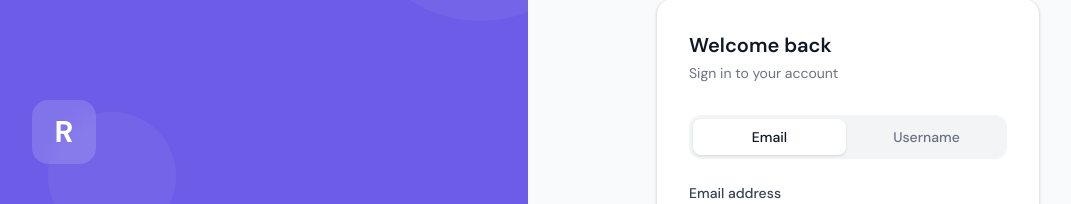
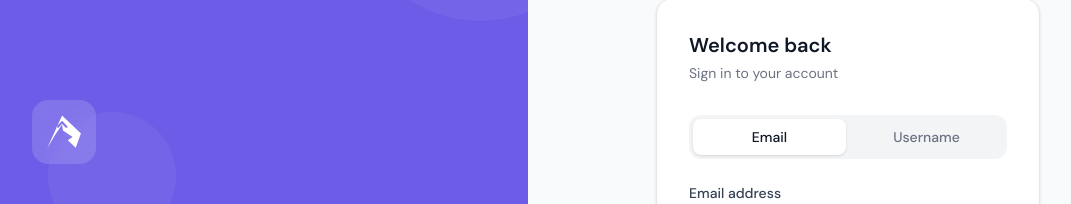
Before and after one commit to vectordotsats/Registrar, a Next.js app: page /login in a window 1280 px wide. Shown: the part 155-359 px from the top of the page, without its empty margins (112-1183 px from the left). Built offline with nearby package versions, Linux system fonts and the light colour scheme; no server answers.

Commit message:
changing logo

```diff
--- a/src/app/login/page.tsx
+++ b/src/app/login/page.tsx
@@ -4,6 +4,7 @@ import { useState } from "react";
 import { createClient } from "@/lib/supabase-browser";
 import { useRouter } from "next/navigation";
 import { Eye, EyeOff, Loader2 } from "lucide-react";
+import LogoMark from "@/components/LogoMark";
 
 export default function LoginPage() {
   const [email, setEmail] = useState("");
@@ -65,7 +66,7 @@ export default function LoginPage() {
 
         <div className="relative z-10 max-w-md px-12">
           <div className="w-16 h-16 bg-white/15 backdrop-blur-sm rounded-2xl flex items-center justify-center mb-8">
-            <span className="text-white text-3xl font-bold">R</span>
+            <LogoMark className="w-9 h-9 text-white" />
           </div>
           <h2 className="text-4xl font-bold text-white mb-4 leading-tight">
             Every unit,
@@ -84,7 +85,7 @@ export default function LoginPage() {
         {/* Mobile logo (hidden on desktop) */}
         <div className="lg:hidden mb-8 text-center">
           <div className="w-14 h-14 bg-[var(--color-primary)] rounded-2xl flex items-center justify-center mx-auto mb-4 shadow-sm">
-            <span className="text-white text-2xl font-bold">R</span>
+            <LogoMark className="w-8 h-8 text-white" />
           </div>
           <h1 className="text-2xl font-bold text-gray-900">Registrar</h1>
           <p className="text-sm text-gray-500 mt-1">
--- a/src/app/register/page.tsx
+++ b/src/app/register/page.tsx
@@ -12,6 +12,7 @@ import {
   ArrowLeft,
   Mail,
 } from "lucide-react";
+import LogoMark from "@/components/LogoMark";
 
 type Step = "choose" | "register" | "otp";
 
@@ -151,7 +152,7 @@ export default function RegisterPage() {
         <div className="absolute top-1/3 left-1/4 w-32 h-32 rounded-full bg-white/5" />
         <div className="relative z-10 max-w-md px-12">
           <div className="w-16 h-16 bg-white/15 backdrop-blur-sm rounded-2xl flex items-center justify-center mb-8">
-            <span className="text-white text-3xl font-bold">R</span>
+            <LogoMark className="w-9 h-9 text-white" />
           </div>
           <h2 className="text-4xl font-bold text-white mb-4 leading-tight">
             Take control
@@ -168,7 +169,7 @@ export default function RegisterPage() {
       <div className="w-full lg:w-1/2 flex flex-col items-center justify-center bg-gray-50 px-6">
         <div className="lg:hidden mb-8 text-center">
           <div className="w-14 h-14 bg-[var(--color-primary)] rounded-2xl flex items-center justify-center mx-auto mb-4 shadow-sm">
-            <span className="text-white text-2xl font-bold">R</span>
+            <LogoMark className="w-8 h-8 text-white" />
           </div>
           <h1 className="text-2xl font-bold text-gray-900">Registrar</h1>
           <p className="text-sm text-gray-500 mt-1">
--- /dev/null
+++ b/src/components/LogoMark.tsx
@@ -0,0 +1,17 @@
+// The Registrar brand mark. Uses currentColor, so set a text color
+// (e.g. text-white) and a size (e.g. w-9 h-9) via className.
+export default function LogoMark({ className = "" }: { className?: string }) {
+  return (
+    <svg
+      viewBox="160 175 660 645"
+      fill="currentColor"
+      aria-hidden="true"
+      className={className}
+    >
+      <path
+        fillRule="evenodd"
+        d="M 455 195 L 800 525 L 705 788 L 560 648 L 648 590 L 470 468 L 455 360 L 320 560 L 180 800 Z M 455 290 L 566 412 L 520 420 L 455 348 L 390 420 L 344 412 Z"
+      />
+    </svg>
+  );
+}
--- a/src/components/layout/AuthProvider.tsx
+++ b/src/components/layout/AuthProvider.tsx
@@ -2,6 +2,7 @@
 
 import { createContext, useContext, useEffect, useState } from "react";
 import { createClient } from "@/lib/supabase-browser";
+import LogoMark from "@/components/LogoMark";
 import type { UserRole } from "@/types";
 
 interface AuthContextType {
@@ -103,7 +104,7 @@ export default function AuthProvider({
     return (
       <div className="min-h-screen bg-gray-50 flex items-center justify-center">
         <div className="w-9 h-9 bg-[var(--color-primary)] rounded-xl flex items-center justify-center animate-pulse">
-          <span className="text-white text-base font-bold">R</span>
+          <LogoMark className="w-5 h-5 text-white" />
         </div>
       </div>
     );
--- a/src/components/layout/Sidebar.tsx
+++ b/src/components/layout/Sidebar.tsx
@@ -10,6 +10,7 @@ import {
   LogOut,
 } from "lucide-react";
 import { createClient } from "@/lib/supabase-browser";
+import LogoMark from "@/components/LogoMark";
 import type { UserRole } from "@/types";
 
 interface NavItem {
@@ -54,7 +55,7 @@ export default function Sidebar({
           <div className="px-5 py-6 border-b border-gray-100">
             <div className="flex items-center gap-3">
               <div className="w-9 h-9 bg-[var(--color-primary)] rounded-xl flex items-center justify-center">
-                <span className="text-white text-base font-bold">R</span>
+                <LogoMark className="w-5 h-5 text-white" />
               </div>
               <div>
                 <h1 className="text-base font-bold text-gray-900 truncate">
```
Also changed, not shown: public/icon-maskable.svg.
